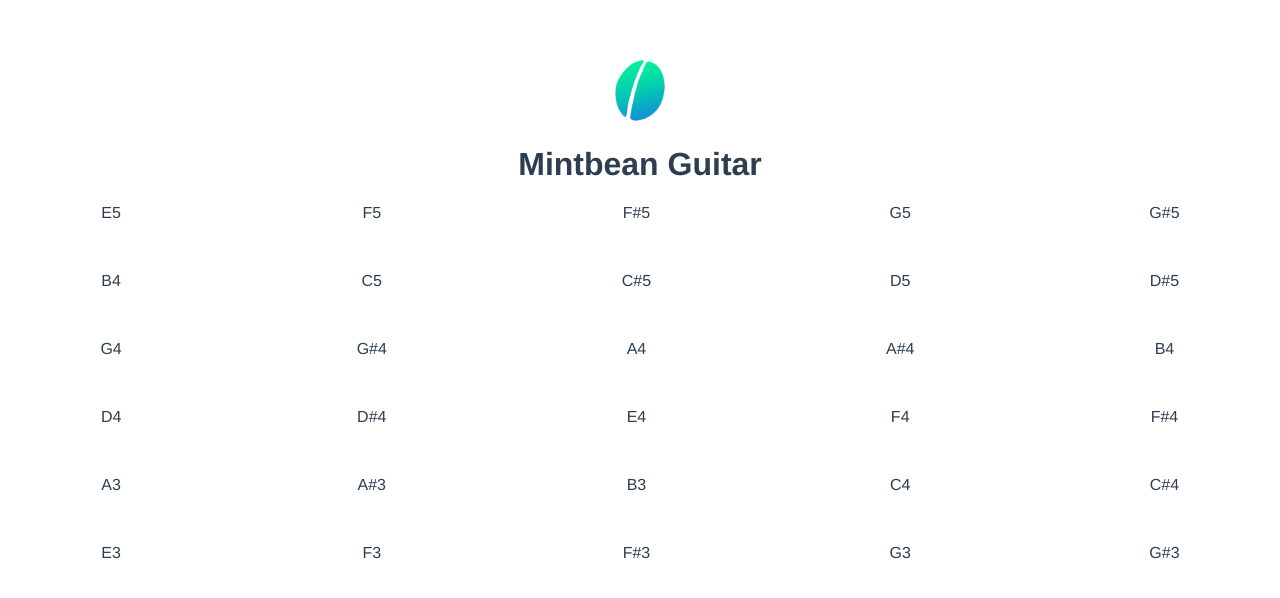
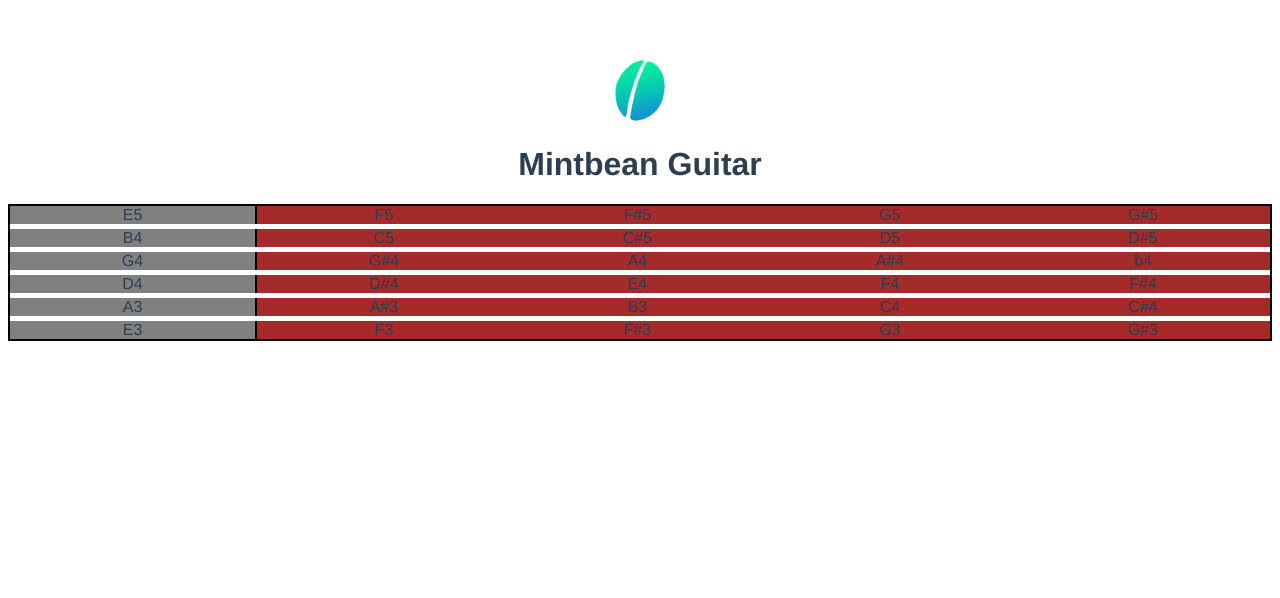
Before and after one commit to robkondrat/mb_vue_guitar, a Vue app: page / in a window 1280 px wide. Shown: the top 598 px of the page. Built offline with nearby package versions, Linux system fonts and the light colour scheme.

Commit message:
figured out how to style grid

```diff
--- a/src/components/Fretboard.vue
+++ b/src/components/Fretboard.vue
@@ -32,7 +32,7 @@
       { message: "G#4" },
       { message: "A4" },
       { message: "A#4" },
-      { message: "B4" },
+      { message: "b4" },
       { message: "D4" },
       { message: "D#4" },
       { message: "E4" },
@@ -80,8 +80,20 @@
 .fretboard {
   display: grid;
   grid-template-columns: auto auto auto auto auto;
-  grid-column-gap: 50px;
-  grid-row-gap: 50px;
+  grid-template-rows: auto;
+  grid-column-gap: none;
+  grid-row-gap: 5px;
+  font-size: auto;
+  border: 2px solid black;
+  cursor: url(https://www.pinclipart.com/picdir/middle/83-837567_png-file-finger-pointing-down-transparent-clipart.png), auto;
+}
+.fret {
+  background-color: brown;
+}
+.fret:nth-last-child(5n) {
+  background-color: grey;
+  border-right: 2px solid black;
 }
 
+
 </style>
```
Also changed, not shown: public/hand.png (added).
